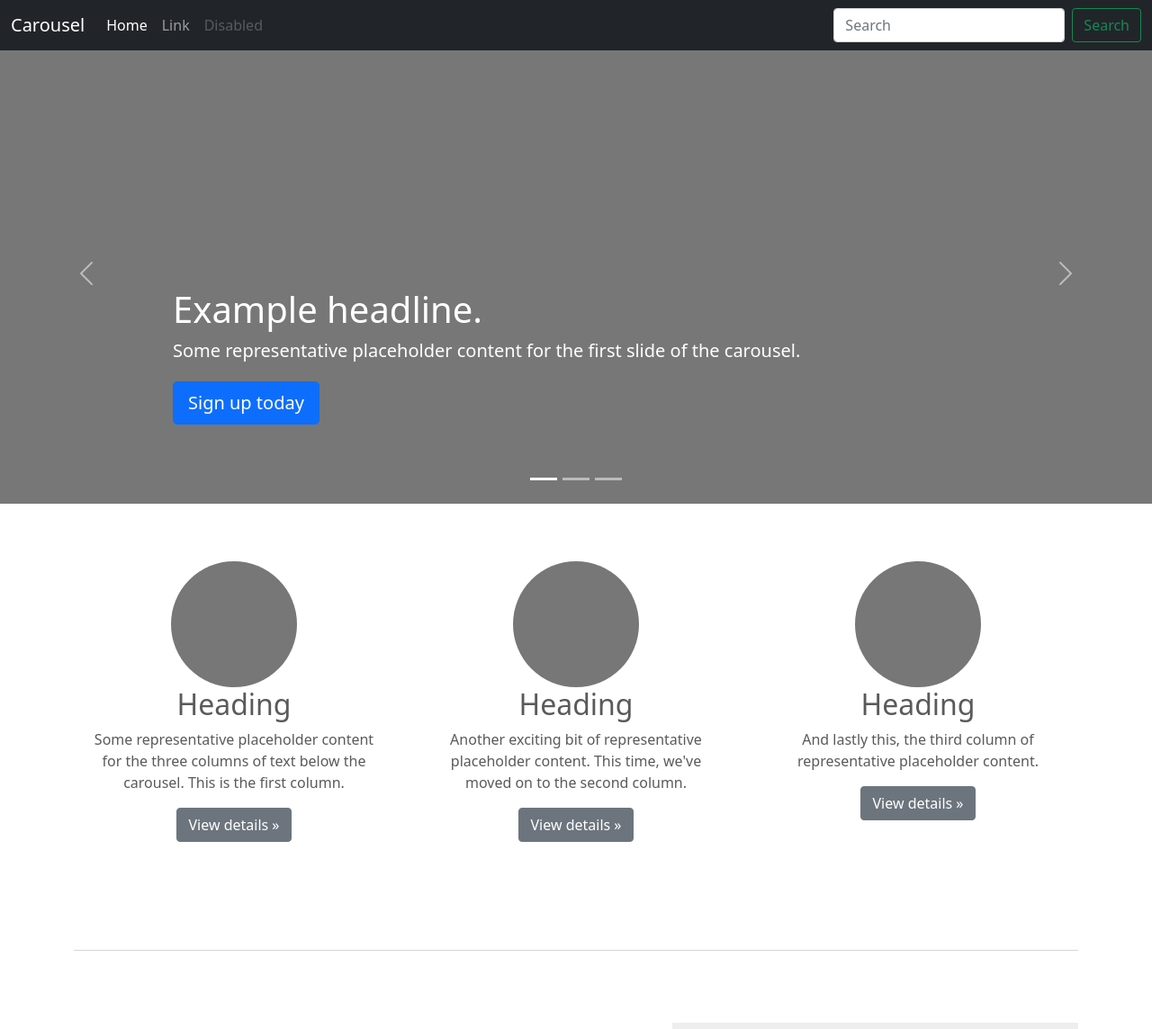
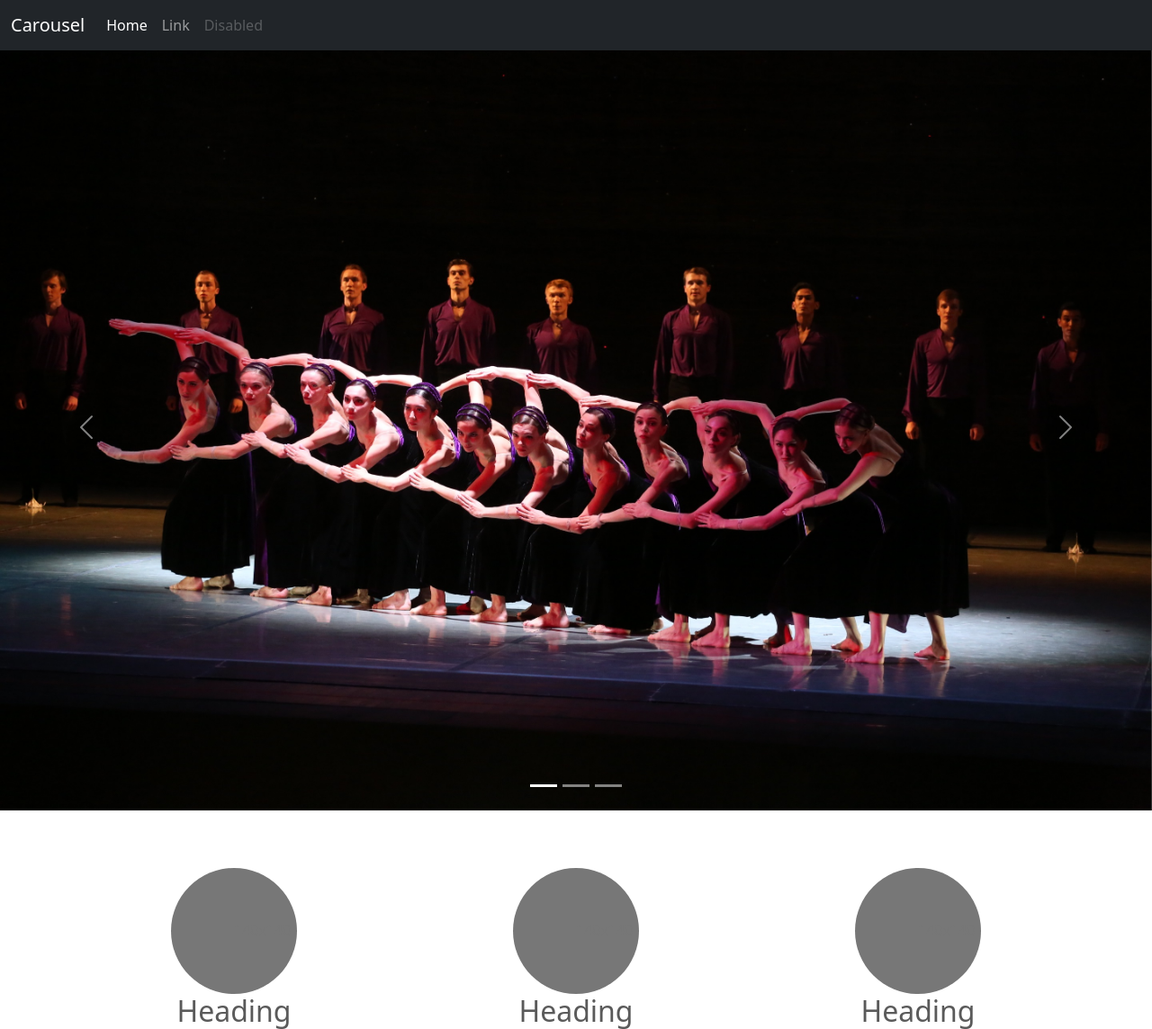
Before and after one commit to damwead/visitsaintpeter_old, a Django app: page / in a window 1280 px wide. Shown: the top 1144 px of the page at 90% size. Run offline with Django 3.2, Linux system fonts and the light colour scheme.

Commit message:
resp carousel w/ dummy mods

```diff
--- a/templates/base.html
+++ b/templates/base.html
@@ -1,5 +1,5 @@
 <!doctype html>
-<html lang="en" class="h-100">
+<html lang="en">
   <head>
     <meta charset="utf-8">
     <meta name="viewport" content="width=device-width, initial-scale=1">
--- a/templates/index.html
+++ b/templates/index.html
@@ -22,56 +22,33 @@
             <a class="nav-link disabled" href="#" tabindex="-1" aria-disabled="true">Disabled</a>
           </li>
         </ul>
-        <form class="d-flex">
-          <input class="form-control me-2" type="search" placeholder="Search" aria-label="Search">
-          <button class="btn btn-outline-success" type="submit">Search</button>
-        </form>
       </div>
     </div>
   </nav>
 </header>
 
 <main>
-
-  <div id="myCarousel" class="carousel slide" data-bs-ride="carousel">
+  <div id="myCarousel" class="carousel slide " data-bs-ride="carousel">
     <div class="carousel-indicators">
       <button type="button" data-bs-target="#myCarousel" data-bs-slide-to="0" class="active" aria-current="true" aria-label="Slide 1"></button>
       <button type="button" data-bs-target="#myCarousel" data-bs-slide-to="1" aria-label="Slide 2"></button>
       <button type="button" data-bs-target="#myCarousel" data-bs-slide-to="2" aria-label="Slide 3"></button>
     </div>
     <div class="carousel-inner">
-      <div class="carousel-item active">
-        <svg class="bd-placeholder-img" width="100%" height="100%" xmlns="http://www.w3.org/2000/svg" aria-hidden="true" preserveAspectRatio="xMidYMid slice" focusable="false"><rect width="100%" height="100%" fill="#777"/></svg>
+      <div class="carousel-item active" style="height: fit-content;">
+<!--        <svg class="bd-placeholder-img" width="100%" height="100%" xmlns="http://www.w3.org/2000/svg" aria-hidden="true" preserveAspectRatio="xMidYMid slice" focusable="false"><rect width="100%" height="100%" fill="#777"/></svg>-->
+        <img class="img-fluid" style="position: inherit; height: auto" src="{% static 'pages/img/fp_girls.jpg' %}" alt="">
 
-        <div class="container">
-          <div class="carousel-caption text-start">
-            <h1>Example headline.</h1>
-            <p>Some representative placeholder content for the first slide of the carousel.</p>
-            <p><a class="btn btn-lg btn-primary" href="#">Sign up today</a></p>
-          </div>
-        </div>
       </div>
-      <div class="carousel-item">
-        <svg class="bd-placeholder-img" width="100%" height="100%" xmlns="http://www.w3.org/2000/svg" aria-hidden="true" preserveAspectRatio="xMidYMid slice" focusable="false"><rect width="100%" height="100%" fill="#777"/></svg>
+      <div class="carousel-item" style="height: fit-content;">
+<!--        <svg class="bd-placeholder-img" width="100%" height="100%" xmlns="http://www.w3.org/2000/svg" aria-hidden="true" preserveAspectRatio="xMidYMid slice" focusable="false"><rect width="100%" height="100%" fill="#777"/></svg>-->
+        <img class="img-fluid" style="position: inherit; height: auto" src="{% static 'pages/img/fp_girls.jpg' %}" alt="">
 
-        <div class="container">
-          <div class="carousel-caption">
-            <h1>Another example headline.</h1>
-            <p>Some representative placeholder content for the second slide of the carousel.</p>
-            <p><a class="btn btn-lg btn-primary" href="#">Learn more</a></p>
-          </div>
-        </div>
       </div>
-      <div class="carousel-item">
-        <svg class="bd-placeholder-img" width="100%" height="100%" xmlns="http://www.w3.org/2000/svg" aria-hidden="true" preserveAspectRatio="xMidYMid slice" focusable="false"><rect width="100%" height="100%" fill="#777"/></svg>
+      <div class="carousel-item" style="height: fit-content;">
+<!--        <svg class="bd-placeholder-img" width="100%" height="100%" xmlns="http://www.w3.org/2000/svg" aria-hidden="true" preserveAspectRatio="xMidYMid slice" focusable="false"><rect width="100%" height="100%" fill="#777"/></svg>-->
+        <img class="img-fluid" style="position: inherit; height: auto" src="{% static 'pages/img/fp_girls.jpg' %}" alt="">
 
-        <div class="container">
-          <div class="carousel-caption text-end">
-            <h1>One more for good measure.</h1>
-            <p>Some representative placeholder content for the third slide of this carousel.</p>
-            <p><a class="btn btn-lg btn-primary" href="#">Browse gallery</a></p>
-          </div>
-        </div>
       </div>
     </div>
     <button class="carousel-control-prev" type="button" data-bs-target="#myCarousel" data-bs-slide="prev">
```
